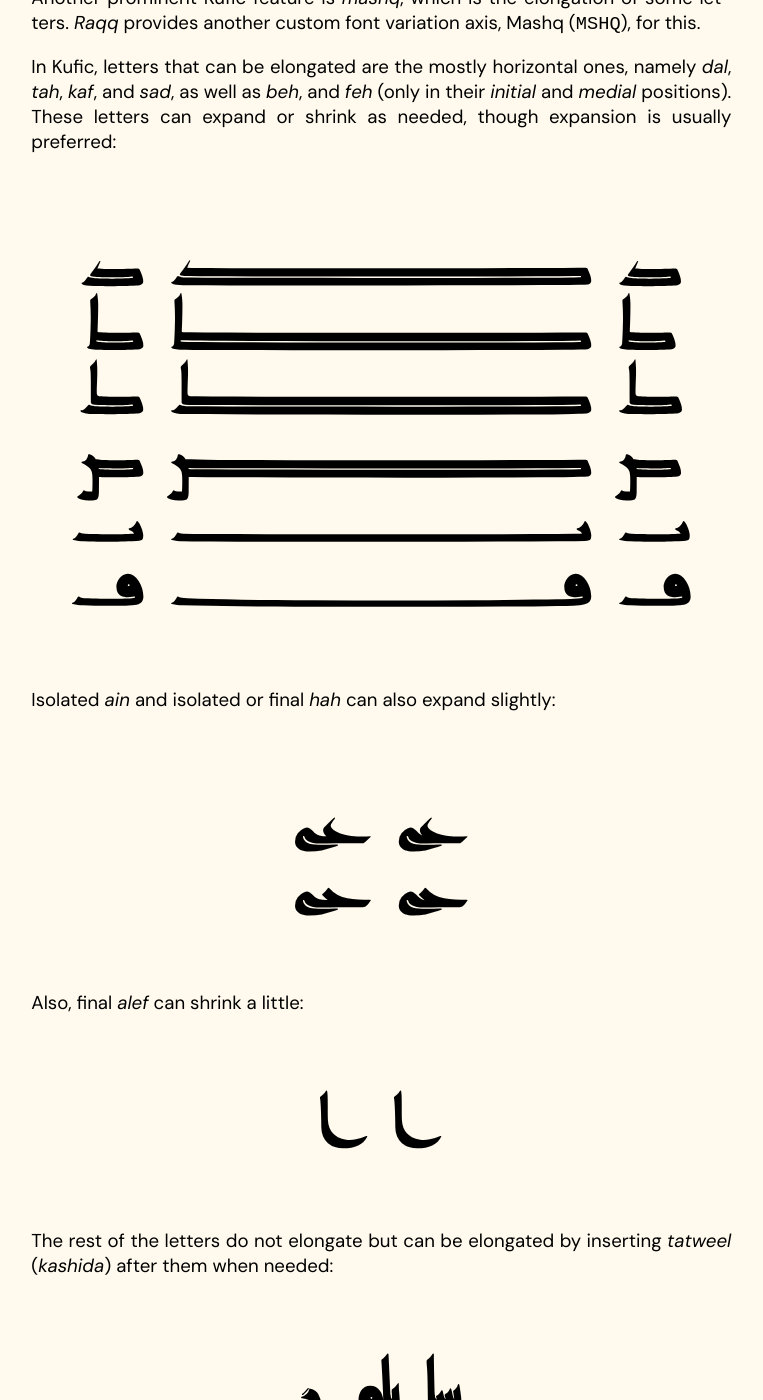
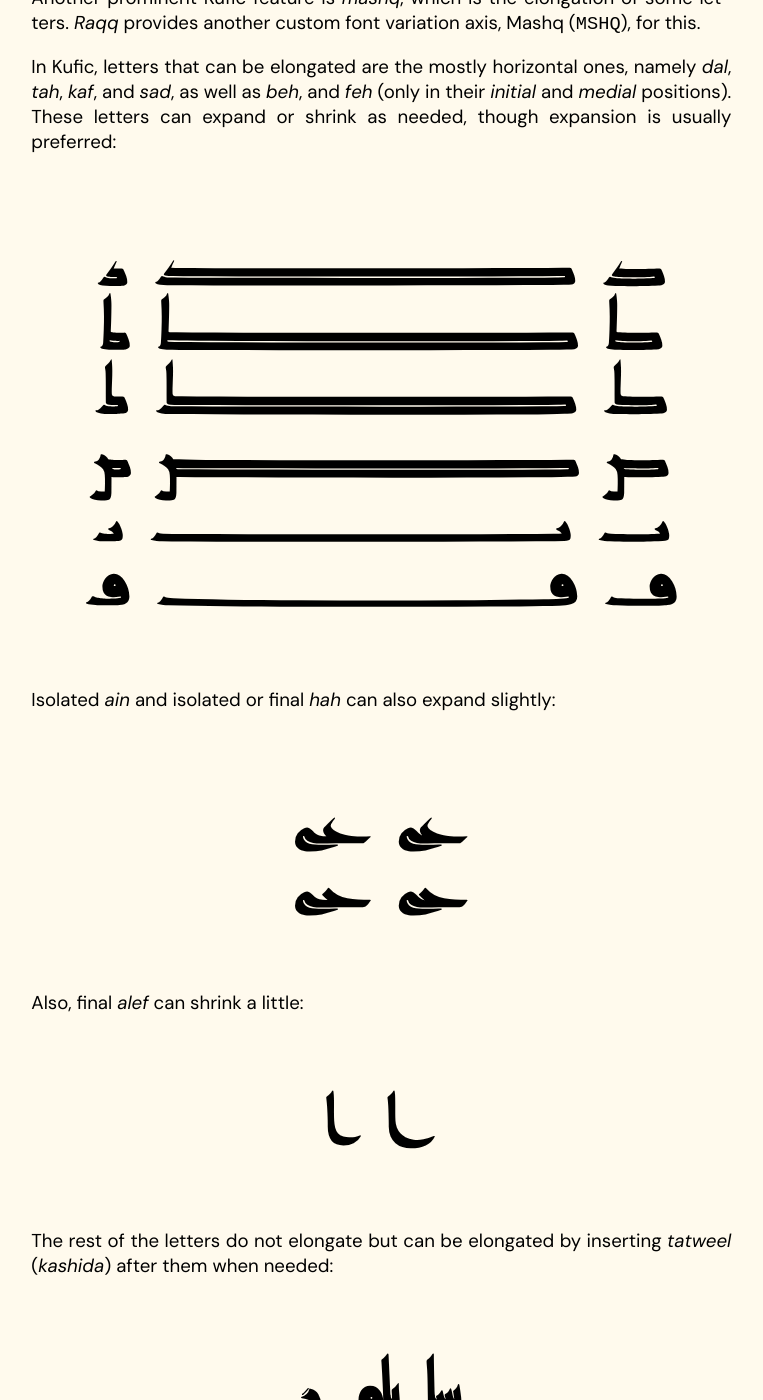
Before and after one commit to aliftype/aliftype.github.io, a Jekyll site: the page built from raqq/english.md, in a window 1280 px wide and 1400 px high, scrolled down 2280 px. Shown: the whole window, without its empty margins (245-1008 px from the left). Built offline with Jekyll 4.4.1, drawn with Linux system fonts in a browser that asks for light colours.

Commit message:
Add missing m0 class

```diff
--- a/assets/css/raqq.scss
+++ b/assets/css/raqq.scss
@@ -309,7 +309,7 @@
   }
 }
 
-{% for i in (1..125) %}
+{% for i in (0..125) %}
   {% assign ai = i
     | replace: "0", "٠"
     | replace: "1", "١"
```
